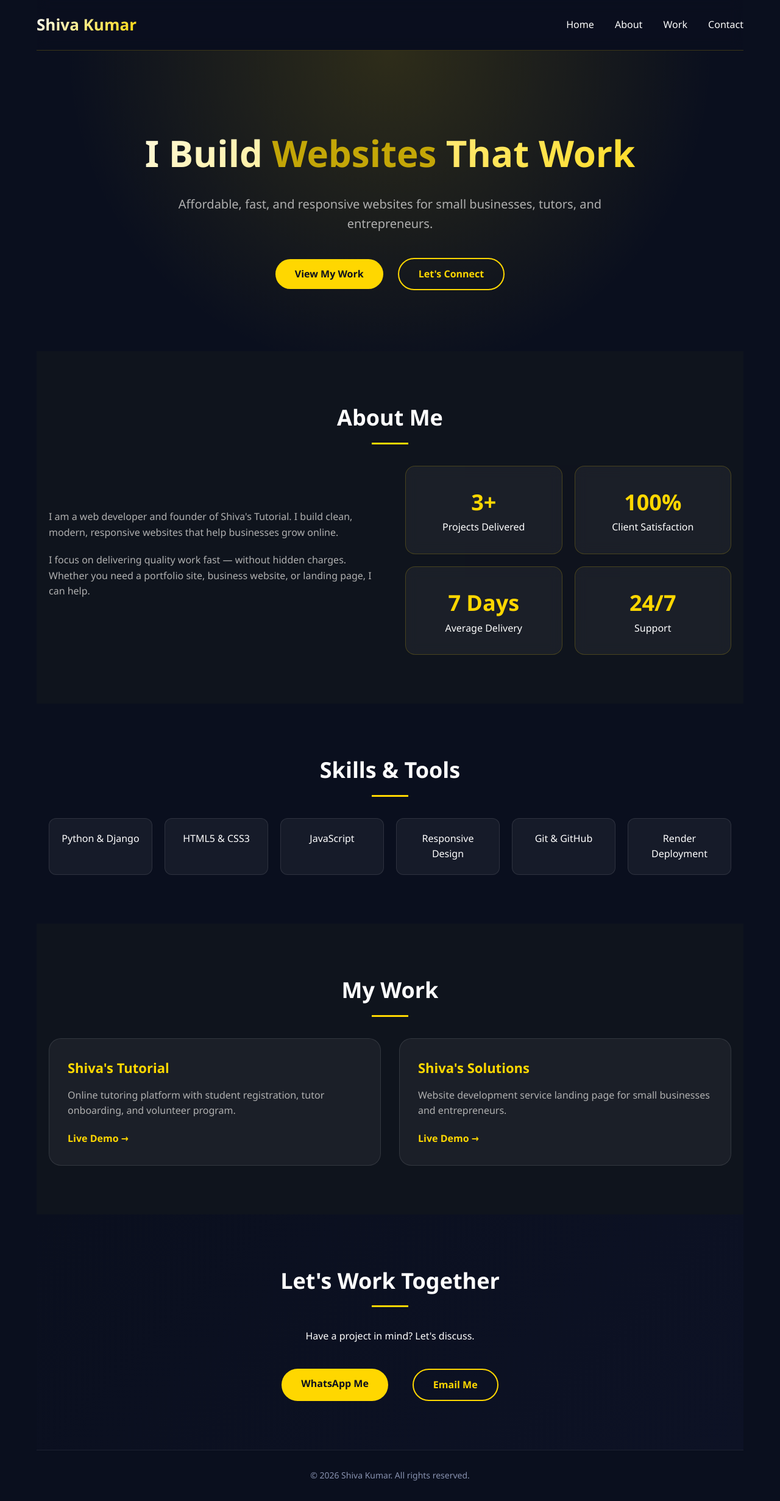
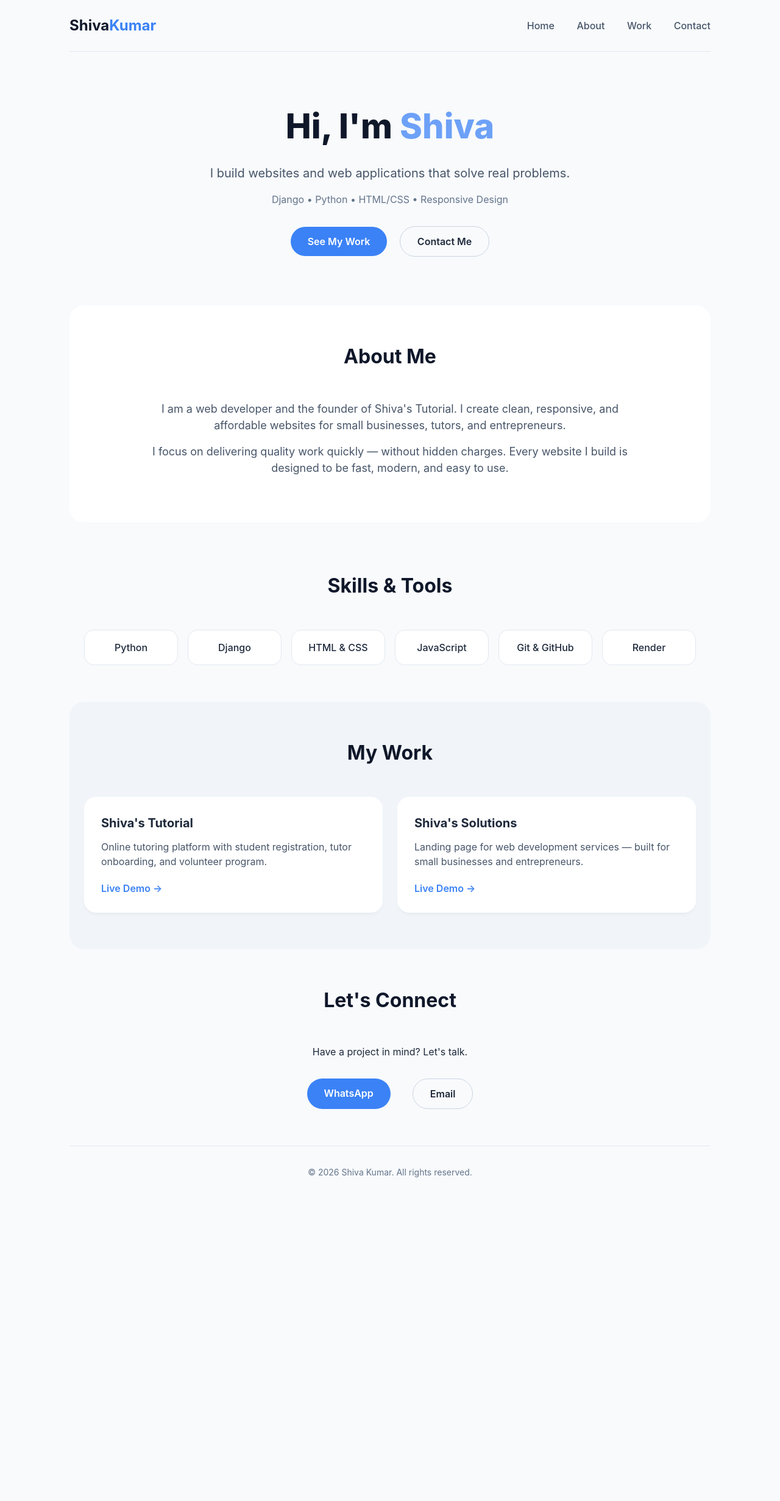
Before and after one commit to ShivaKumar162124/shiva-portfolio, a Django app: page / in a window 1280 px wide. Shown: the whole page at 61% size. After the commit the page ends 1931 px from the top, so only its background shows below. Run offline with Django 5.2, Linux system fonts and the light colour scheme.

Commit message:
Updated portfolio with dynamic theme

```diff
--- a/shiva-portfolio/portfolio/templates/portfolio/home.html
+++ b/shiva-portfolio/portfolio/templates/portfolio/home.html
@@ -12,68 +12,64 @@
         }
 
         body {
-            font-family: 'Poppins', 'Segoe UI', Tahoma, Geneva, Verdana, sans-serif;
-            background: #0A0F1E;
-            color: #FFFFFF;
-            line-height: 1.6;
+            font-family: 'Inter', -apple-system, BlinkMacSystemFont, 'Segoe UI', Roboto, sans-serif;
+            background: #F8FAFC;
+            color: #1E293B;
+            line-height: 1.5;
+            scroll-behavior: smooth;
             overflow-x: hidden;
         }
 
-        /* Smooth Scroll */
-        html {
-            scroll-behavior: smooth;
+        .container {
+            max-width: 1100px;
+            margin: 0 auto;
+            padding: 0 24px;
         }
 
-        .container {
-            max-width: 1200px;
-            margin: 0 auto;
-            padding: 0 20px;
-        }
-
-        /* Sticky Glassmorphism Header */
+        /* Header */
         .header {
-            padding: 20px 0;
+            padding: 24px 0;
             display: flex;
             justify-content: space-between;
             align-items: center;
             flex-wrap: wrap;
             gap: 20px;
+            border-bottom: 1px solid #E2E8F0;
+            background: rgba(248, 250, 252, 0.95);
+            backdrop-filter: blur(8px);
             position: sticky;
             top: 0;
-            background: rgba(10, 15, 30, 0.9);
-            backdrop-filter: blur(10px);
-            z-index: 1000;
-            border-bottom: 1px solid rgba(255,215,0,0.2);
+            z-index: 100;
         }
 
         .logo {
-            font-size: 26px;
+            font-size: 24px;
             font-weight: 700;
-            background: linear-gradient(135deg, #FFFFFF 0%, #FFD700 100%);
-            -webkit-background-clip: text;
-            background-clip: text;
-            color: transparent;
-            animation: fadeInUp 0.8s ease;
+            color: #0F172A;
+        }
+
+        .logo span {
+            color: #3B82F6;
         }
 
         .nav a {
-            color: #FFFFFF;
+            color: #475569;
             text-decoration: none;
-            margin-left: 30px;
-            transition: all 0.3s ease;
+            margin-left: 32px;
             font-weight: 500;
+            transition: color 0.2s;
             position: relative;
         }
 
         .nav a::after {
             content: '';
             position: absolute;
-            bottom: -5px;
+            bottom: -6px;
             left: 0;
             width: 0;
             height: 2px;
-            background: #FFD700;
-            transition: width 0.3s ease;
+            background: #3B82F6;
+            transition: width 0.2s;
         }
 
         .nav a:hover::after {
@@ -81,15 +77,14 @@
         }
 
         .nav a:hover {
-            color: #FFD700;
+            color: #3B82F6;
         }
 
-        /* Hero Section */
+        /* Hero */
         .hero {
+            padding: 80px 0 60px;
             text-align: center;
-            padding: 120px 0 100px;
-            background: radial-gradient(circle at 50% 0%, rgba(255,215,0,0.15) 0%, transparent 70%);
-            animation: fadeInUp 1s ease;
+            animation: fadeInUp 0.8s ease;
         }
 
         @keyframes fadeInUp {
@@ -104,20 +99,14 @@
         }
 
         .hero h1 {
-            font-size: 60px;
-            font-weight: 700;
+            font-size: 56px;
+            font-weight: 800;
+            color: #0F172A;
             margin-bottom: 20px;
-            background: linear-gradient(135deg, #FFFFFF 0%, #FFD700 100%);
-            -webkit-background-clip: text;
-            background-clip: text;
-            color: transparent;
         }
 
         .hero .highlight {
-            color: #FFD700;
-            background: none;
-            -webkit-background-clip: unset;
-            background-clip: unset;
+            color: #3B82F6;
             display: inline-block;
             animation: pulse 2s infinite;
         }
@@ -129,167 +118,108 @@
 
         .hero p {
             font-size: 20px;
-            color: #B0B0B0;
-            max-width: 700px;
+            color: #475569;
+            max-width: 600px;
             margin: 0 auto;
+        }
+
+        .hero .sub {
+            font-size: 16px;
+            color: #64748B;
+            margin-top: 16px;
         }
 
         /* Buttons */
         .btn-group {
-            margin-top: 40px;
+            margin-top: 32px;
         }
 
         .btn {
             display: inline-block;
-            background: transparent;
-            border: 2px solid #FFD700;
-            color: #FFD700;
-            padding: 12px 32px;
+            padding: 12px 28px;
+            border-radius: 40px;
             text-decoration: none;
             font-weight: 600;
-            border-radius: 40px;
-            margin: 0 10px;
-            transition: all 0.3s ease;
-            cursor: pointer;
+            margin: 0 8px;
+            transition: all 0.2s;
         }
 
         .btn-primary {
-            background: #FFD700;
-            color: #0A0F1E;
+            background: #3B82F6;
+            color: white;
             border: none;
         }
 
         .btn-primary:hover {
-            background: #FFC107;
+            background: #2563EB;
             transform: translateY(-3px);
-            box-shadow: 0 10px 20px rgba(255,215,0,0.3);
+            box-shadow: 0 8px 16px rgba(59,130,246,0.2);
+        }
+
+        .btn-outline {
+            background: transparent;
+            border: 1.5px solid #CBD5E1;
+            color: #1E293B;
         }
 
         .btn-outline:hover {
-            background: rgba(255,215,0,0.1);
+            border-color: #3B82F6;
+            color: #3B82F6;
             transform: translateY(-3px);
         }
 
         /* Section Titles */
         .section-title {
-            font-size: 36px;
+            font-size: 32px;
+            font-weight: 700;
             text-align: center;
-            margin-bottom: 50px;
-            position: relative;
+            margin-bottom: 48px;
+            color: #0F172A;
         }
 
-        .section-title::after {
-            content: '';
-            position: absolute;
-            bottom: -15px;
-            left: 50%;
-            transform: translateX(-50%);
-            width: 60px;
-            height: 3px;
-            background: #FFD700;
-            animation: expandWidth 0.6s ease;
-        }
-
-        @keyframes expandWidth {
-            from { width: 0; }
-            to { width: 60px; }
-        }
-
-        /* About Section */
+        /* About */
         .about {
-            padding: 80px 0;
-            background: rgba(255,215,0,0.02);
+            padding: 60px 0;
+            background: white;
+            border-radius: 24px;
+            margin: 20px 0;
         }
 
         .about-content {
-            display: flex;
-            gap: 50px;
-            align-items: center;
-            flex-wrap: wrap;
+            max-width: 800px;
+            margin: 0 auto;
+            text-align: center;
         }
 
-        .about-text {
-            flex: 1;
-            animation: slideInLeft 0.8s ease;
+        .about-content p {
+            color: #475569;
+            margin-bottom: 16px;
+            font-size: 18px;
         }
 
-        @keyframes slideInLeft {
-            from {
-                opacity: 0;
-                transform: translateX(-40px);
-            }
-            to {
-                opacity: 1;
-                transform: translateX(0);
-            }
-        }
-
-        .about-text p {
-            color: #B0B0B0;
-            margin-bottom: 20px;
-        }
-
-        .about-stats {
-            flex: 1;
-            display: grid;
-            grid-template-columns: repeat(2, 1fr);
-            gap: 20px;
-            animation: slideInRight 0.8s ease;
-        }
-
-        @keyframes slideInRight {
-            from {
-                opacity: 0;
-                transform: translateX(40px);
-            }
-            to {
-                opacity: 1;
-                transform: translateX(0);
-            }
-        }
-
-        .stat-card {
-            background: rgba(255,255,255,0.05);
-            padding: 30px 20px;
-            text-align: center;
-            border-radius: 16px;
-            backdrop-filter: blur(10px);
-            transition: all 0.3s ease;
-            border: 1px solid rgba(255,215,0,0.2);
-        }
-
-        .stat-card:hover {
-            transform: translateY(-5px) scale(1.02);
-            background: rgba(255,215,0,0.1);
-            border-color: #FFD700;
-        }
-
-        .stat-number {
-            font-size: 36px;
-            font-weight: 700;
-            color: #FFD700;
-        }
-
-        /* Skills Grid */
+        /* Skills */
         .skills {
-            padding: 80px 0;
+            padding: 60px 0;
         }
 
         .skills-grid {
             display: grid;
-            grid-template-columns: repeat(auto-fit, minmax(150px, 1fr));
-            gap: 20px;
-            text-align: center;
+            grid-template-columns: repeat(auto-fit, minmax(130px, 1fr));
+            gap: 16px;
         }
 
         .skill-card {
-            background: rgba(255,255,255,0.05);
-            padding: 20px;
-            border-radius: 12px;
-            transition: all 0.3s ease;
-            border: 1px solid rgba(255,255,255,0.1);
-            animation: fadeInUp 0.6s ease;
-            animation-fill-mode: backwards;
+            background: white;
+            border: 1px solid #E2E8F0;
+            padding: 16px;
+            text-align: center;
+            border-radius: 16px;
+            font-weight: 500;
+            color: #1E293B;
+            transition: all 0.2s;
+            opacity: 0;
+            transform: translateY(20px);
+            animation: fadeInUp 0.4s forwards;
         }
 
         .skill-card:nth-child(1) { animation-delay: 0.1s; }
@@ -300,96 +230,96 @@
         .skill-card:nth-child(6) { animation-delay: 0.6s; }
 
         .skill-card:hover {
-            border-color: #FFD700;
-            transform: translateY(-3px);
-            background: rgba(255,215,0,0.05);
+            border-color: #3B82F6;
+            transform: translateY(-5px);
+            box-shadow: 0 8px 16px rgba(0,0,0,0.05);
         }
 
-        /* Projects Grid */
+        /* Projects */
         .projects {
-            padding: 80px 0;
-            background: rgba(255,215,0,0.02);
+            padding: 60px 0;
+            background: #F1F5F9;
+            border-radius: 24px;
         }
 
         .projects-grid {
             display: grid;
-            grid-template-columns: repeat(auto-fit, minmax(320px, 1fr));
-            gap: 30px;
+            grid-template-columns: repeat(auto-fit, minmax(300px, 1fr));
+            gap: 24px;
         }
 
         .project-card {
-            background: rgba(255,255,255,0.05);
-            padding: 30px;
+            background: white;
+            padding: 28px;
             border-radius: 20px;
-            transition: all 0.3s ease;
-            border: 1px solid rgba(255,255,255,0.1);
-            animation: fadeInUp 0.6s ease;
-            animation-fill-mode: backwards;
+            transition: all 0.2s;
+            box-shadow: 0 4px 6px -2px rgba(0,0,0,0.05);
+            opacity: 0;
+            transform: translateY(20px);
+            animation: fadeInUp 0.4s forwards;
         }
 
-        .project-card:nth-child(1) { animation-delay: 0.1s; }
-        .project-card:nth-child(2) { animation-delay: 0.3s; }
+        .project-card:nth-child(1) { animation-delay: 0.2s; }
+        .project-card:nth-child(2) { animation-delay: 0.4s; }
 
         .project-card:hover {
-            transform: translateY(-8px);
-            border-color: #FFD700;
-            box-shadow: 0 20px 40px rgba(0,0,0,0.3);
+            transform: translateY(-6px);
+            box-shadow: 0 20px 30px -12px rgba(0,0,0,0.1);
         }
 
         .project-card h3 {
-            color: #FFD700;
-            margin-bottom: 15px;
-            font-size: 22px;
+            font-size: 20px;
+            font-weight: 700;
+            margin-bottom: 12px;
         }
 
         .project-card p {
-            color: #B0B0B0;
+            color: #475569;
             margin-bottom: 20px;
         }
 
         .project-link {
-            color: #FFD700;
+            color: #3B82F6;
             text-decoration: none;
             font-weight: 600;
             display: inline-flex;
             align-items: center;
-            gap: 8px;
-            transition: gap 0.3s ease;
+            gap: 6px;
+            transition: gap 0.2s;
         }
 
         .project-link:hover {
-            gap: 12px;
+            gap: 10px;
         }
 
-        /* Contact Section */
+        /* Contact */
         .contact {
-            padding: 80px 0;
+            padding: 60px 0;
             text-align: center;
-            background: linear-gradient(135deg, #0A0F1E 0%, #0D1225 100%);
         }
 
         .contact-buttons {
             display: flex;
             justify-content: center;
             gap: 20px;
+            margin-top: 32px;
             flex-wrap: wrap;
-            margin-top: 40px;
         }
 
         /* Footer */
         .footer {
-            padding: 30px 0;
+            padding: 32px 0;
             text-align: center;
-            border-top: 1px solid rgba(255,255,255,0.08);
-            color: #8892B0;
+            border-top: 1px solid #E2E8F0;
+            color: #64748B;
             font-size: 14px;
         }
 
-        /* Scroll Reveal Animation */
+        /* Scroll reveal */
         .reveal {
             opacity: 0;
             transform: translateY(30px);
-            transition: all 0.8s ease;
+            transition: all 0.7s ease;
         }
 
         .reveal.active {
@@ -406,10 +336,7 @@
                 text-align: center;
             }
             .nav a {
-                margin: 0 15px;
-            }
-            .about-content {
-                flex-direction: column;
+                margin: 0 16px;
             }
             .section-title {
                 font-size: 28px;
@@ -421,7 +348,7 @@
     <div class="container">
         <!-- Header -->
         <div class="header">
-            <div class="logo">Shiva Kumar</div>
+            <div class="logo">Shiva<span>Kumar</span></div>
             <div class="nav">
                 <a href="#home">Home</a>
                 <a href="#about">About</a>
@@ -430,89 +357,70 @@
             </div>
         </div>
 
-        <!-- Hero Section -->
+        <!-- Hero -->
         <div class="hero" id="home">
-            <h1>I Build <span class="highlight">Websites</span> That Work</h1>
-            <p>Affordable, fast, and responsive websites for small businesses, tutors, and entrepreneurs.</p>
+            <h1>Hi, I'm <span class="highlight">Shiva</span></h1>
+            <p>I build websites and web applications that solve real problems.</p>
+            <div class="sub">Django • Python • HTML/CSS • Responsive Design</div>
             <div class="btn-group">
-                <a href="#projects" class="btn btn-primary">View My Work</a>
-                <a href="#contact" class="btn btn-outline">Let's Connect</a>
+                <a href="#projects" class="btn btn-primary">See My Work</a>
+                <a href="#contact" class="btn btn-outline">Contact Me</a>
             </div>
         </div>
 
-        <!-- About Section -->
-        <div class="about" id="about">
+        <!-- About -->
+        <div class="about reveal" id="about">
             <div class="container">
                 <h2 class="section-title">About Me</h2>
                 <div class="about-content">
-                    <div class="about-text reveal">
-                        <p>I am a web developer and founder of Shiva's Tutorial. I build clean, modern, responsive websites that help businesses grow online.</p>
-                        <p>I focus on delivering quality work fast — without hidden charges. Whether you need a portfolio site, business website, or landing page, I can help.</p>
-                    </div>
-                    <div class="about-stats reveal">
-                        <div class="stat-card">
-                            <div class="stat-number">3+</div>
-                            <div>Projects Delivered</div>
-                        </div>
-                        <div class="stat-card">
-                            <div class="stat-number">100%</div>
-                            <div>Client Satisfaction</div>
-                        </div>
-                        <div class="stat-card">
-                            <div class="stat-number">7 Days</div>
-                            <div>Average Delivery</div>
-                        </div>
-                        <div class="stat-card">
-                            <div class="stat-number">24/7</div>
-                            <div>Support</div>
-                        </div>
-                    </div>
+                    <p>I am a web developer and the founder of Shiva's Tutorial. I create clean, responsive, and affordable websites for small businesses, tutors, and entrepreneurs.</p>
+                    <p>I focus on delivering quality work quickly — without hidden charges. Every website I build is designed to be fast, modern, and easy to use.</p>
                 </div>
             </div>
         </div>
 
-        <!-- Skills Section -->
-        <div class="skills">
+        <!-- Skills -->
+        <div class="skills reveal">
             <div class="container">
-                <h2 class="section-title reveal">Skills & Tools</h2>
+                <h2 class="section-title">Skills & Tools</h2>
                 <div class="skills-grid">
-                    <div class="skill-card">Python & Django</div>
-                    <div class="skill-card">HTML5 & CSS3</div>
+                    <div class="skill-card">Python</div>
+                    <div class="skill-card">Django</div>
+                    <div class="skill-card">HTML & CSS</div>
                     <div class="skill-card">JavaScript</div>
-                    <div class="skill-card">Responsive Design</div>
                     <div class="skill-card">Git & GitHub</div>
-                    <div class="skill-card">Render Deployment</div>
+                    <div class="skill-card">Render</div>
                 </div>
             </div>
         </div>
 
-        <!-- Projects Section -->
-        <div class="projects" id="projects">
+        <!-- Projects -->
+        <div class="projects reveal" id="projects">
             <div class="container">
-                <h2 class="section-title reveal">My Work</h2>
+                <h2 class="section-title">My Work</h2>
                 <div class="projects-grid">
-                    <div class="project-card reveal">
+                    <div class="project-card">
                         <h3>Shiva's Tutorial</h3>
                         <p>Online tutoring platform with student registration, tutor onboarding, and volunteer program.</p>
                         <a href="https://shiva-stutorials.onrender.com" target="_blank" class="project-link">Live Demo →</a>
                     </div>
-                    <div class="project-card reveal">
+                    <div class="project-card">
                         <h3>Shiva's Solutions</h3>
-                        <p>Website development service landing page for small businesses and entrepreneurs.</p>
+                        <p>Landing page for web development services — built for small businesses and entrepreneurs.</p>
                         <a href="https://shiva-stutorials.onrender.com/solutions/" target="_blank" class="project-link">Live Demo →</a>
                     </div>
                 </div>
             </div>
         </div>
 
-        <!-- Contact Section -->
-        <div class="contact" id="contact">
+        <!-- Contact -->
+        <div class="contact reveal" id="contact">
             <div class="container">
-                <h2 class="section-title reveal">Let's Work Together</h2>
-                <p>Have a project in mind? Let's discuss.</p>
+                <h2 class="section-title">Let's Connect</h2>
+                <p>Have a project in mind? Let's talk.</p>
                 <div class="contact-buttons">
-                    <a href="https://wa.me/916300893654" class="btn btn-primary">WhatsApp Me</a>
-                    <a href="mailto:shivastutorial.info@gmail.com" class="btn btn-outline">Email Me</a>
+                    <a href="https://wa.me/916300893654" class="btn btn-primary">WhatsApp</a>
+                    <a href="mailto:shivastutorial.info@gmail.com" class="btn btn-outline">Email</a>
                 </div>
             </div>
         </div>
@@ -523,9 +431,9 @@
         </div>
     </div>
 
-    <!-- Scroll Reveal JavaScript -->
+    <!-- Scroll Reveal JS -->
     <script>
-        function isElementInViewport(el) {
+        function isInViewport(el) {
             var rect = el.getBoundingClientRect();
             return rect.top <= window.innerHeight - 100;
         }
@@ -533,7 +441,7 @@
         function handleScroll() {
             var reveals = document.querySelectorAll('.reveal');
             for (var i = 0; i < reveals.length; i++) {
-                if (isElementInViewport(reveals[i])) {
+                if (isInViewport(reveals[i])) {
                     reveals[i].classList.add('active');
                 }
             }
```
